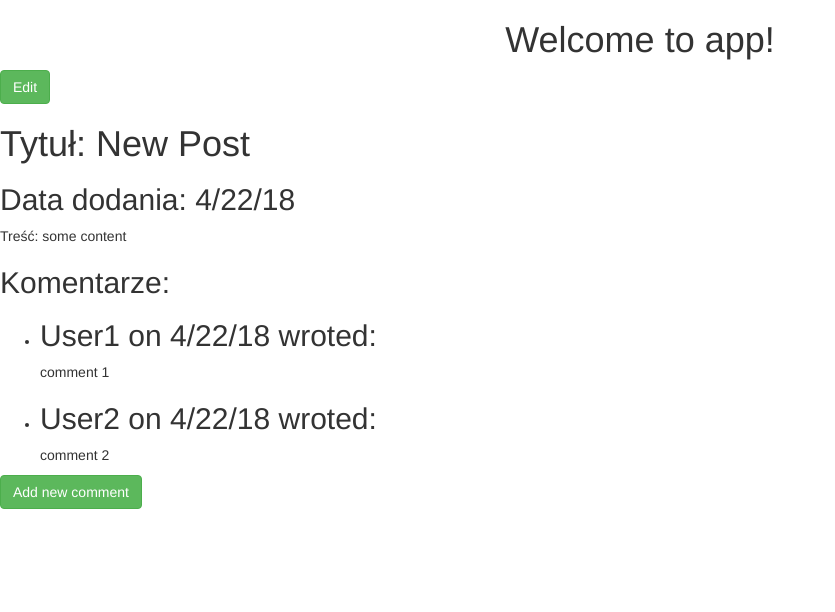
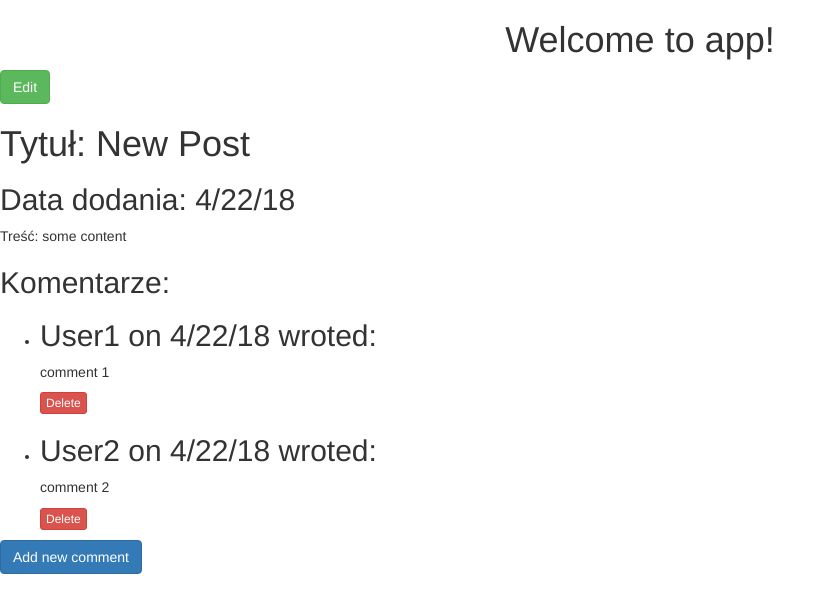
Before and after one commit to KruszekPL/PJA.S6.BIU.Lab, an Angular app in the folder Lab.03/blog-demo/: page / in a window 1280 px wide. Shown: the top 612 px of the page, without its empty margins (0-835 px from the left). Built offline with nearby package versions, Linux system fonts and the light colour scheme.

Commit message:
Task.Home.03 partial - Deleting comment works

```diff
--- a/Lab.03/blog-demo/src/app/blog-post/blog-post.component.html
+++ b/Lab.03/blog-demo/src/app/blog-post/blog-post.component.html
@@ -5,13 +5,14 @@
 <span>Treść: {{post.content}}</span>
 <h2>Komentarze:</h2>
 <ul>
-    <li *ngFor="let comment of post.comments">
+    <li *ngFor="let comment of post.comments; let i = index">
         <h2>{{comment.nick}} on {{comment.date | date: 'shortDate'}} wroted:</h2>
         <p>{{comment.content}}</p>
+        <button (click)="removeComment(i)" class="btn btn-xs btn-danger">Delete</button>
     </li>
 </ul>
 
-<button *ngIf="!isAddNewCommentActive" (click)="toggleAddNewComment()" class="btn btn-success">Add new comment</button>
+<button *ngIf="!isAddNewCommentActive" (click)="toggleAddNewComment()" class="btn btn-primary">Add new comment</button>
 
 <div *ngIf="isAddNewCommentActive" class="container">
     <hr>
--- a/Lab.03/blog-demo/src/app/blog-post/blog-post.component.ts
+++ b/Lab.03/blog-demo/src/app/blog-post/blog-post.component.ts
@@ -38,4 +38,8 @@ export class BlogPostComponent{
         this.tempContent = "";
     }
 
+    removeComment(i) {
+        this.post.comments.splice(i, 1);
+    }
+
 }
```
